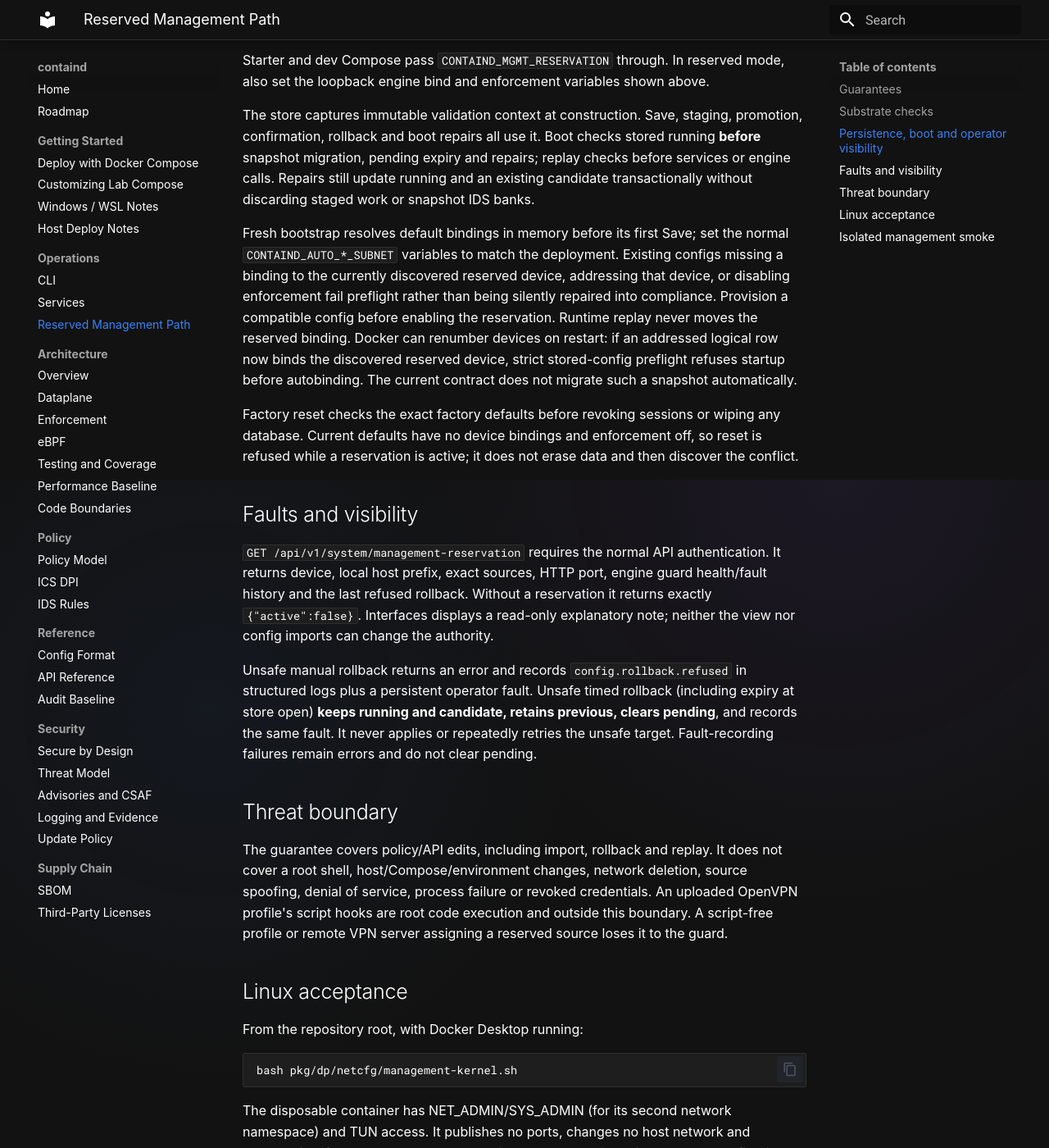
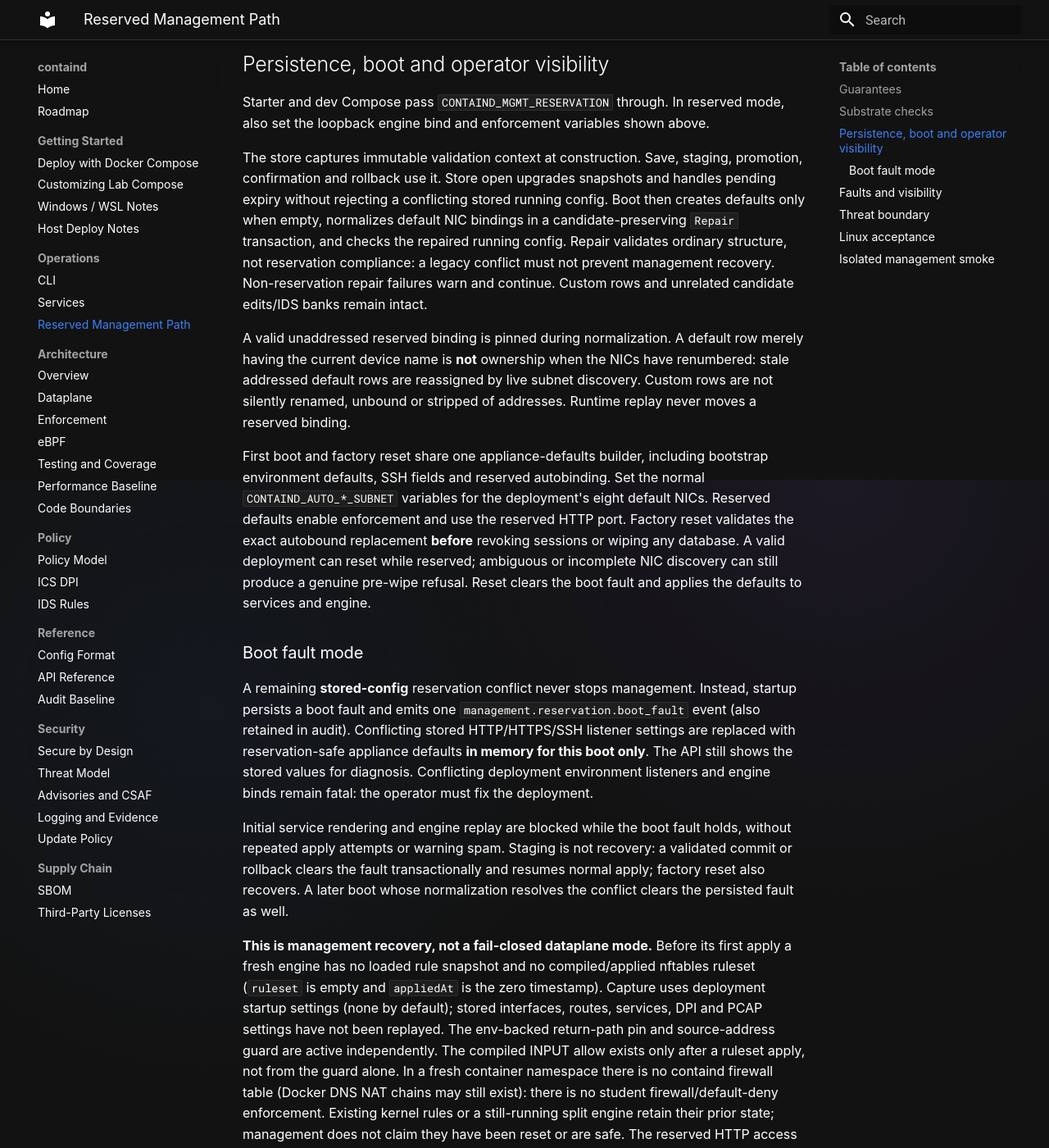
Before and after one commit to tonylturner/containd, an MkDocs documentation site: the page built from docs/mkdocs/management-reservation.md, in a window 1280 px wide and 1400 px high, scrolled down 2215 px. Shown: the whole window at 82% size. Built offline with MkDocs 1.6.1 and Material for MkDocs 9.7.7, drawn with Linux system fonts in a browser that asks for light colours; some of the changed text lies outside the part shown.

Commit message:
Expose and verify reserved management boot recovery

```diff
--- a/docs/mkdocs/management-reservation.md
+++ b/docs/mkdocs/management-reservation.md
@@ -70,7 +70,9 @@ reject changes that undermine the substrate:
   device (even disabled, because disabling deletes it).
 - DHCP pools/reservations allocating protected addresses.
 - Overlapping TCP DNAT/port forwards, or other service/HTTPS/SSH listeners claiming
-  the reserved address/port or a wildcard.
+  the reserved address/port or a wildcard. Management listener checks also
+  protect HTTP's wildcard socket and loopback convenience listener from HTTPS/SSH
+  collisions, even when the secondary bind names another local address.
 - HTTP disabled, redirect to HTTPS, incompatible HTTP bind/port (including the
   legacy alias), enforcement disabled, or a non-loopback engine bind.
 - Explicit priority ≤1 rules matching reserved replies. Priority 0 means automatic
@@ -91,33 +93,64 @@ Starter and dev Compose pass `CONTAIND_MGMT_RESERVATION` through. In reserved
 mode, also set the loopback engine bind and enforcement variables shown above.
 
 The store captures immutable validation context at construction. Save, staging,
-promotion, confirmation, rollback and boot repairs all use it. Boot checks stored
-running **before** snapshot migration, pending expiry and repairs; replay checks
-before services or engine calls. Repairs still update running and an existing
-candidate transactionally without discarding staged work or snapshot IDS banks.
+promotion, confirmation and rollback use it. Store open upgrades snapshots and
+handles pending expiry without rejecting a conflicting stored running config.
+Boot then creates defaults only when empty, normalizes default NIC bindings in a
+candidate-preserving `Repair` transaction, and checks the repaired running config.
+Repair validates ordinary structure, not reservation compliance: a legacy conflict
+must not prevent management recovery. Non-reservation repair failures warn and
+continue. Custom rows and unrelated candidate edits/IDS banks remain intact.
 
-Fresh bootstrap resolves default bindings in memory before its first Save; set
-the normal `CONTAIND_AUTO_*_SUBNET` variables to match the deployment. Existing
-configs missing a binding to the currently discovered reserved device, addressing
-that device, or disabling enforcement fail preflight rather than being silently
-repaired into compliance.
-Provision a compatible config before enabling the reservation. Runtime replay
-never moves the reserved binding.
-Docker can renumber devices on restart: if an addressed logical row now binds the
-discovered reserved device, strict stored-config preflight refuses startup before
-autobinding. The current contract does not migrate such a snapshot automatically.
+A valid unaddressed reserved binding is pinned during normalization. A default
+row merely having the current device name is **not** ownership when the NICs have
+renumbered: stale addressed default rows are reassigned by live subnet discovery.
+Custom rows are not silently renamed, unbound or stripped of addresses.
+Runtime replay never moves a reserved binding.
 
-Factory reset checks the exact factory defaults before revoking sessions or
-wiping any database. Current defaults have no device bindings and enforcement
-off, so reset is refused while a reservation is active; it does not erase data
-and then discover the conflict.
+First boot and factory reset share one appliance-defaults builder, including
+bootstrap environment defaults, SSH fields and reserved autobinding. Set the
+normal `CONTAIND_AUTO_*_SUBNET` variables for the deployment's eight default NICs.
+Reserved defaults enable enforcement and use the reserved HTTP port. Factory
+reset validates the exact autobound replacement **before** revoking sessions or
+wiping any database. A valid deployment can reset while reserved; ambiguous or
+incomplete NIC discovery can still produce a genuine pre-wipe refusal. Reset
+clears the boot fault and applies the defaults to services and engine.
+
+### Boot fault mode
+
+A remaining **stored-config** reservation conflict never stops management.
+Instead, startup persists a boot fault and emits one
+`management.reservation.boot_fault` event (also retained in audit). Conflicting
+stored HTTP/HTTPS/SSH listener settings are replaced with reservation-safe
+appliance defaults **in memory for this boot only**. The API still shows the
+stored values for diagnosis. Conflicting deployment environment listeners and
+engine binds remain fatal: the operator must fix the deployment.
+
+Initial service rendering and engine replay are blocked while the boot fault
+holds, without repeated apply attempts or warning spam. Staging is not recovery:
+a validated commit or rollback clears the fault transactionally and resumes
+normal apply; factory reset also recovers. A later boot whose normalization
+resolves the conflict clears the persisted fault as well.
+
+**This is management recovery, not a fail-closed dataplane mode.** Before its
+first apply a fresh engine has no loaded rule snapshot and no compiled/applied
+nftables ruleset (`ruleset` is empty and `appliedAt` is the zero timestamp).
+Capture uses deployment startup settings (none by default); stored interfaces,
+routes, services, DPI and PCAP settings have not been replayed. The env-backed
+return-path pin and source-address guard are active independently. The compiled
+INPUT allow exists only after a ruleset apply, not from the guard alone. In a
+fresh container namespace there is no containd firewall table (Docker DNS NAT
+chains may still exist): there is no student firewall/default-deny enforcement.
+Existing kernel rules or a still-running split engine retain their prior state; management does not claim they have been
+reset or are safe. The reserved HTTP access gate and normal authentication still
+serve recovery. Do not infer traffic isolation from a healthy management guard.
 
 ## Faults and visibility
 
 `GET /api/v1/system/management-reservation` requires the normal API authentication.
 It returns device, local host prefix, exact sources, HTTP port, engine guard
-health/fault history and the last refused rollback. Without a reservation it
-returns exactly `{"active":false}`. Interfaces displays a read-only explanatory
+health/fault history, the persistent boot fault (`bootFault`) and the last refused
+rollback. Without a reservation it returns exactly `{"active":false}`. Interfaces displays a read-only explanatory
 note; neither the view nor config imports can change the authority.
 
 Unsafe manual rollback returns an error and records `config.rollback.refused`
@@ -156,6 +189,7 @@ required within five seconds. Ordinary test runs skip this opt-in kernel matrix.
 Run `bash scripts/smoke-mgmt-reservation.sh` from the worktree root; see
 `test/mgmt-reservation/README.md`. This separate Compose project publishes no
 ports and proves health/login, an all-access-off commit, exact-source-only
-reachability, substrate rejection and restart persistence. It never connects to
+reachability, substrate rejection, deterministic NIC renumbering, residual-conflict
+boot/no-apply, and safe commit/factory-reset recovery. It never connects to
 or changes the RangerDanger stack. Guard history is process-local; the last
 refused rollback survives store reopen.
```
Also changed, not shown: docs/openapi.yaml (+12 -3 lines), 7 other files.
